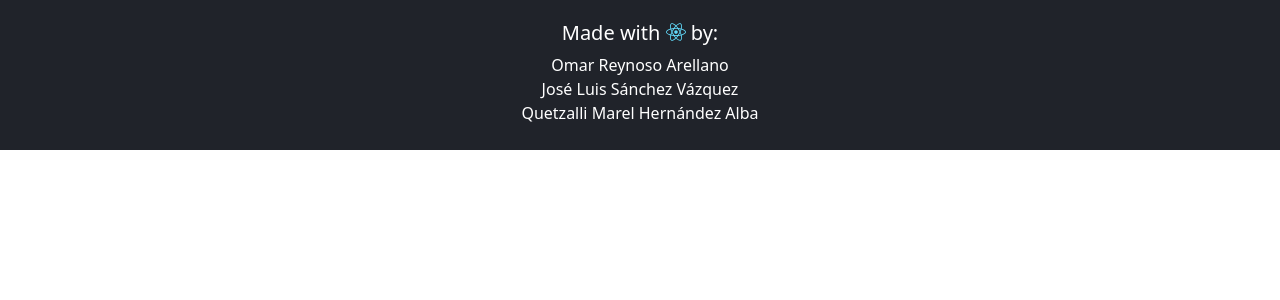
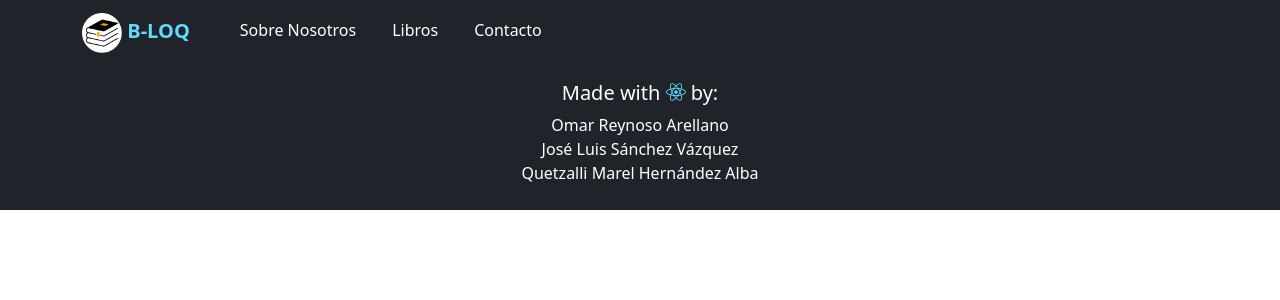
Before and after one commit to LobiLux-Dev/Proyecto-Final-5to-Semestre, a React (Create React App) app in the folder frontend/: page / in a window 1280 px wide. Shown: the top 300 px of the page. Built offline with nearby package versions, Linux system fonts and the light colour scheme.

Commit message:
creating header

```diff
--- a/frontend/src/App.css
+++ b/frontend/src/App.css
@@ -1,3 +1,93 @@
+/* Header */
+header {
+  height: 60px;
+  background: #20232a;
+}
+
+header > nav.navbar.navbar-expand-sm.navbar-light {
+  padding: 0;
+}
+
+header > nav.navbar.navbar-expand-sm.navbar-light > div.container {
+  background: #20232a;
+}
+
+header
+  > nav.navbar.navbar-expand-sm.navbar-light
+  > div.container
+  > span.navbar-brand {
+  padding-top: 10px;
+}
+
+header
+  > nav.navbar.navbar-expand-sm.navbar-light
+  > div.container
+  > span.navbar-brand
+  > a {
+  color: #61dafb;
+  text-decoration: none;
+  font-weight: 700;
+  font-size: 20px;
+}
+
+header
+  > nav.navbar.navbar-expand-sm.navbar-light
+  > div.container
+  > span.navbar-brand
+  > a:focus {
+  color: #fff;
+}
+
+header
+  > nav.navbar.navbar-expand-sm.navbar-light
+  > div.container
+  > span.navbar-brand
+  > a:hover {
+  color: #61dafb;
+}
+
+header
+  > nav.navbar.navbar-expand-sm.navbar-light
+  > div.container
+  > span.navbar-brand
+  > a
+  > img {
+  height: 40px;
+}
+
+header
+  > nav.navbar.navbar-expand-sm.navbar-light
+  > div.container
+  > div#header-nav
+  > ul.navbar-nav
+  > li.nav-item
+  > a.nav-link {
+  color: #fff;
+  padding: 18px;
+}
+
+header
+  > nav.navbar.navbar-expand-sm.navbar-light
+  > div.container
+  > div#header-nav
+  > ul.navbar-nav
+  > li.nav-item
+  > a.nav-link:focus {
+  color: #fff;
+  background: #373940;
+}
+
+header
+  > nav.navbar.navbar-expand-sm.navbar-light
+  > div.container
+  > div#header-nav
+  > ul.navbar-nav
+  > li.nav-item
+  > a.nav-link:hover {
+  color: #61dafb;
+}
+
+/* Footer */
 footer {
   color: #fff;
   padding: 1rem;
--- a/frontend/src/App.tsx
+++ b/frontend/src/App.tsx
@@ -1,10 +1,56 @@
 import './App.css'
+import { useState } from 'react'
 import { FaReact } from 'react-icons/fa'
+import { Container, Nav, Navbar } from 'react-bootstrap'
 
 const App = () => {
+  const [expanded, setExpanded] = useState(false)
+
+  const handleFocus = (event: any) =>
+    setTimeout(() => {
+      if (expanded) {
+        ;(document.querySelector('button.navbar-toggler') as HTMLElement).click()
+        setExpanded(false)
+      }
+
+      event.target.blur()
+    }, 250)
+
+  const handleToggle = () => setExpanded(!expanded)
+
   return (
     <>
-      <header></header>
+      <header>
+        <Navbar expand='sm'>
+          <Container>
+            <Navbar.Brand>
+              <Navbar.Brand href='/'>
+                <img src={process.env.PUBLIC_URL + 'logo512.png'} alt='logo' /> B-LOQ
+              </Navbar.Brand>
+            </Navbar.Brand>
+            <Navbar.Toggle aria-controls='header-nav' onClick={handleToggle} />
+            <Navbar.Collapse id='header-nav'>
+              <Nav as='ul'>
+                <Nav.Item as='li'>
+                  <Nav.Link href='/about' onClick={handleFocus}>
+                    Sobre Nosotros
+                  </Nav.Link>
+                </Nav.Item>
+                <Nav.Item as='li'>
+                  <Nav.Link href='/books' onClick={handleFocus}>
+                    Libros
+                  </Nav.Link>
+                </Nav.Item>
+                <Nav.Item as='li'>
+                  <Nav.Link href='/contact' onClick={handleFocus}>
+                    Contacto
+                  </Nav.Link>
+                </Nav.Item>
+              </Nav>
+            </Navbar.Collapse>
+          </Container>
+        </Navbar>
+      </header>
       <main></main>
       <footer>
         <div>
```
